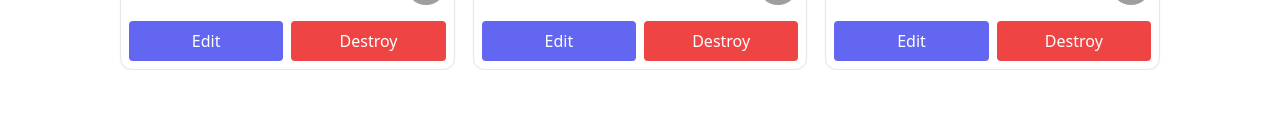
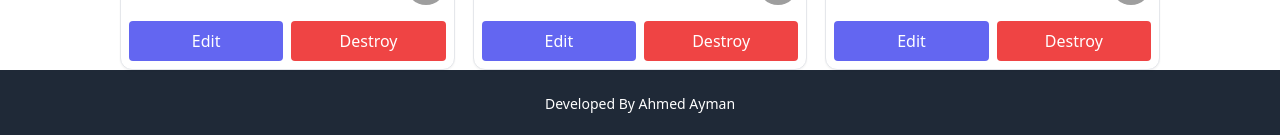
Before and after one commit to ahhmedayyman/Ecommerce-Website, a React (Vite) app: page / in a window 1280 px wide. Shown: the part 2430-2565 px from the top of the page. Before the commit the page ends 2500 px from the top, so only its background shows below. Built offline with nearby package versions, Linux system fonts and the light colour scheme; grey boxes are pictures that could not be loaded.

Commit message:
style footer

```diff
--- a/src/App.tsx
+++ b/src/App.tsx
@@ -1,19 +1,24 @@
 import ProductCard from "./components/ProductCard";
 import Navbar from "./components/Navbar";
-import {productList} from "./data";
+import { productList } from "./data";
+import Footer from "./components/Footer";
 
 const App = () => {
-  const renderProductList= productList.map(product => <ProductCard key={product.id} product={product}/>)
+  const renderProductList = productList.map((product) => (
+    <ProductCard key={product.id} product={product} />
+  ));
   return (
     <>
       <div>
         <Navbar />
       </div>
       <div className="container mx-auto">
-       <div className="flex justify-between flex-wrap gap-3 w-custom mt-4">
-        {renderProductList}
-       </div>
-
+        <div className="flex justify-between flex-wrap gap-3 w-custom mt-4">
+          {renderProductList}
+        </div>
+      </div>
+      <div>
+        <Footer />
       </div>
     </>
   );
--- a/src/components/Footer.tsx
+++ b/src/components/Footer.tsx
@@ -1,11 +1,12 @@
-interface IProps {
 
-}
+const Footer = () => {
+  return (
+    <footer className="bg-gray-800 text-white py-6">
+      <div className="container mx-auto flex justify-center items-center">
+        <p className="text-sm font-normal">Developed By Ahmed Ayman</p>
+      </div>
+    </footer>
+  );
+};
 
-const Footer = ({}: IProps) => {
-  return (
-    <div></div>
-  )
-}
-
-export default Footer
+export default Footer;
```
